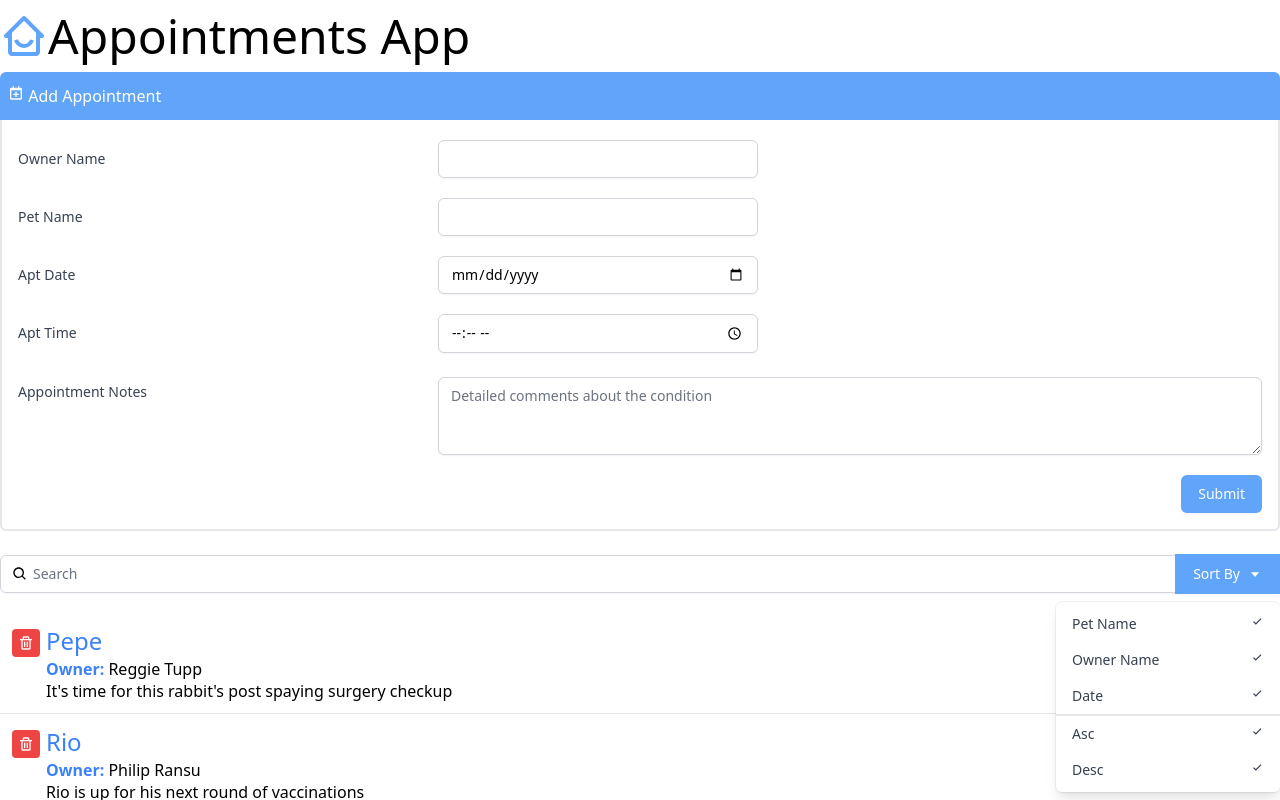
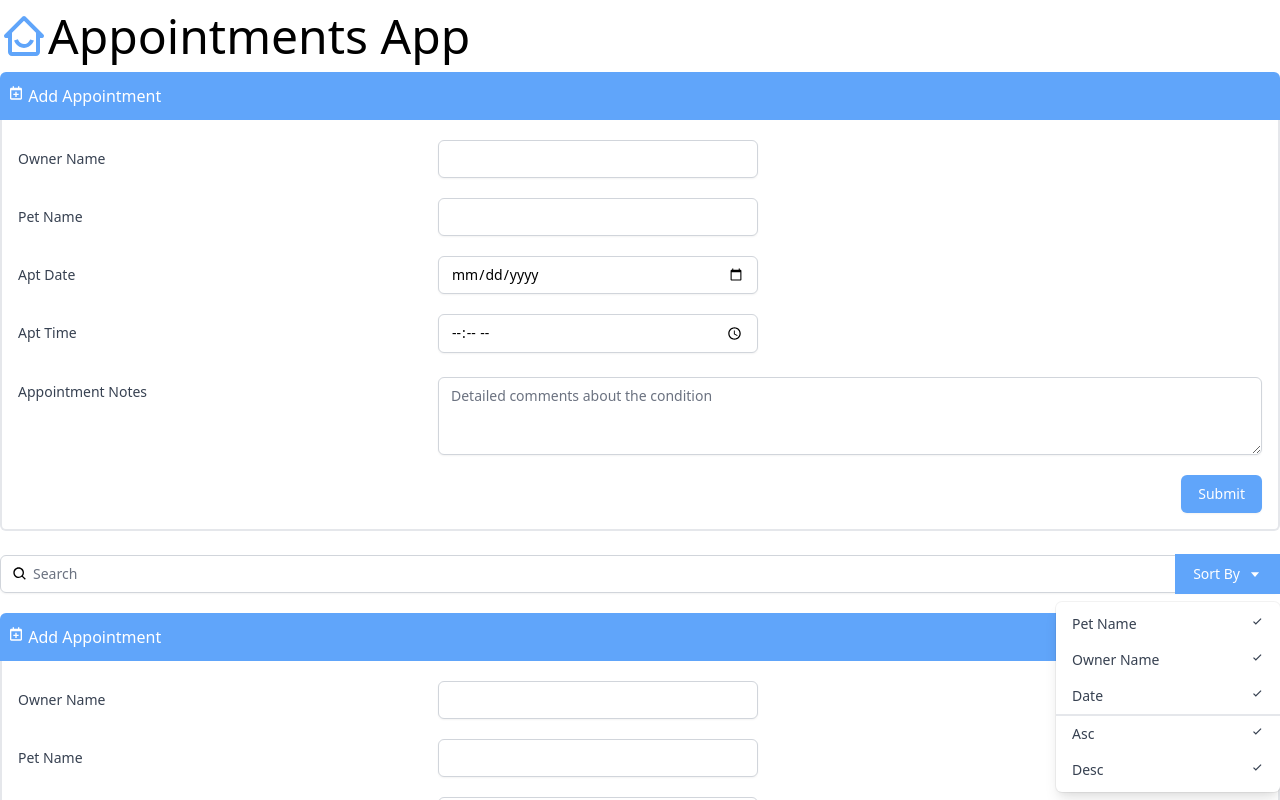
Before and after one commit to xeonsat/reactAppointments, a React (Create React App) app: page / in a window 1280 px wide. Shown: the top 800 px of the page. Built offline with nearby package versions, Linux system fonts and the light colour scheme.

Commit message:
Passing data to a component

```diff
--- a/src/App.js
+++ b/src/App.js
@@ -1,6 +1,7 @@
-import { BiHomeSmile, BiTrash } from "react-icons/bi"
+import { BiHomeSmile } from "react-icons/bi"
 import Search from "./components/Search"
 import AddAppointment from "./components/AddAppointment"
+import AppointmentInfo from "./components/AddAppointment"
 import appointmentList from "./data.json"
 
 function App() {
@@ -14,19 +15,9 @@ function App() {
     <ul className="divide-y divide-gray-200">
       {appointmentList
         .map(appointment => (
-          <li className="px-3 py-3 flex items-start">
-            <button type="button"
-             className="p-1.5 mr-1.5 mt-1 rounded text-white bg-red-500 hover:bg-yellow-700 focus:outline-none focus:ring-2 focus:ring-offset-2 focus:ring-blue-500">
-             <BiTrash /></button>
-          <div className="flex-grow">
-          <div className="flex items-center">
-          <span className="flex-none font-medium text-2xl text-blue-500">{appointment.petName}</span>
-          <span className="flex-grow text-right">{appointment.aptDate}</span>
-          </div>
-          <div><b className="font-bold text-blue-500">Owner:</b> {appointment.ownerName}</div>
-          <div className="leading-tight">{appointment.aptNotes}</div>
-          </div>
-          </li>
+            <AppointmentInfo key={appointment.id}
+            appointment={appointment}
+            />
         ))
       }
     </ul>
--- /dev/null
+++ b/src/components/AppointmentInfo.js
@@ -0,0 +1,22 @@
+import { BiTrash } from "react-icons/bi"
+
+
+const AppointmentInfo = ({ appointment }) => {
+    return (
+    <li className="px-3 py-3 flex items-start">
+    <button type="button"
+        className="p-1.5 mr-1.5 mt-1 rounded text-white bg-red-500 hover:bg-yellow-700 focus:outline-none focus:ring-2 focus:ring-offset-2 focus:ring-blue-500">
+        <BiTrash /></button>
+    <div className="flex-grow">
+        <div className="flex items-center">
+         <span className="flex-none font-medium text-2xl text-blue-500">{appointment.petName}</span>
+         <span className="flex-grow text-right">{appointment.aptDate}</span>
+        </div>
+        <div><b className="font-bold text-blue-500">Owner:</b> {appointment.ownerName}</div>
+        <div className="leading-tight">{appointment.aptNotes}</div>
+    </div>
+    </li>
+    )
+}
+
+export default AppointmentInfo
```
